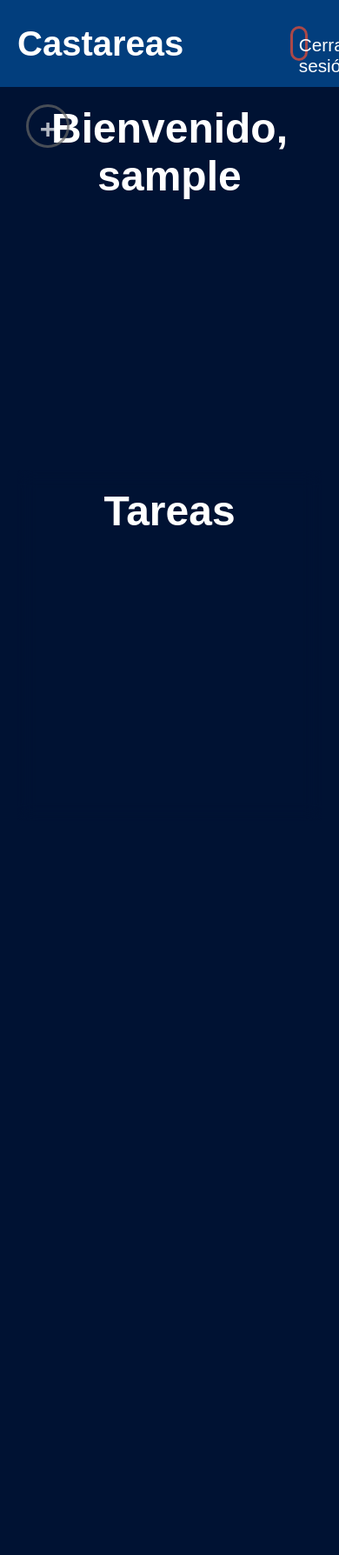
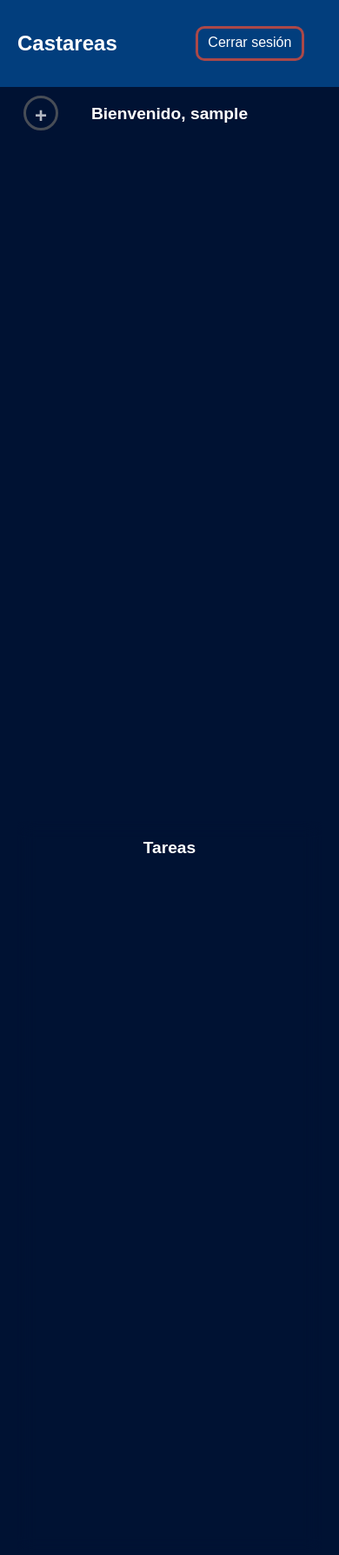
Before and after one commit to Diego17cp/Tasks-Manager, a PHP site: page / in a window 390 px wide; the page is wider, and only the part inside the window is pictured. Shown: that part at 87% size. Before the commit the page ends 604 px from the top of that part, so only its background shows below. Run offline with PHP 8.4, Linux system fonts and the light colour scheme; the visitor is signed in with stand-in values (Sample User, id 1); data that the repository does not hold is empty.

Commit message:
responsive fixed

```diff
--- a/Vista/index.php
+++ b/Vista/index.php
@@ -45,7 +45,7 @@
     <div class="container">
         <?php if (isset($_SESSION['usuarioid'])): ?>
         <div class="forms">
-            <h1>Bienvenido, <?php echo $_SESSION['username']; ?></h1>
+            <h1 class="title-welcome">Bienvenido, <?php echo $_SESSION['username']; ?></h1>
             <button onclick="showAddForm()" class="btnAdd">+</button>
             <div id="addForm" class="hidden">
                 <div class="title">
@@ -84,7 +84,7 @@
             </div>
         </div>
         <div class="info">
-            <h2>Tareas</h2>
+            <h2 class="title-tasks">Tareas</h2>
             <div id="taskContainer">
                 <?php foreach ($tareas as $tarea): ?>
                     <div id="task-<?php echo $tarea['tareaid']; ?>" class="task <?php echo $tarea['estado'] === 'Completada' ? 'completed' : ''; ?>">
@@ -118,7 +118,7 @@
         </div>
         <?php else: ?>
             <div class="container-bienvenida">
-                <h1 class="title bienvenida">Bienvenido a Castareas</h1>
+                <h1 class="title-bienvenida">Bienvenido a Castareas</h1>
                 <p class="subtitle">Un proyecto para organizar tus tareas, todo desde la misma página. <br>
                     Crea, Edita y puedes controlar cuando ya estén completadas. <br><br>
                     Por favor, inicia sesión para acceder a todas las funcionalidades.</p>
--- a/Vista/style.css
+++ b/Vista/style.css
@@ -93,10 +94,6 @@ html, body{
     color: #fff;
     backdrop-filter: blur(10px);
 }
-.info h2{
-    font-size: 3rem;
-    text-align: center;
-}
 .task{
     overflow: hidden;
     margin-bottom: 10px;
@@ -144,7 +141,7 @@ html, body{
     height: 100%;
     width: 100%;
 }
-.forms h1{
+.title-welcome, .title-tasks{
     font-size: 3rem;
     text-align: center;
     color: var(--color-secundario);
@@ -443,3 +423,127 @@ textarea {
 .subtitle br {
     margin-bottom: 10px;
 }
+
+/* Cambios para github */
+
+@media only screen and (max-width: 1280px) {
+    .botonesNav{
+        width: 30%;
+    }
+    .title-welcome, .title-tasks{
+        font-size: 2.7rem;
+    }
+}
+@media only screen and (max-width: 1125px) {
+    .title-welcome, .title-tasks{
+        font-size: 2.3rem;
+    }
+}
+@media only screen and (max-width: 665px) {
+    .botonesNav{
+        width: 50%;
+    }
+    .btnNav{
+        font-size: 1rem;
+    }
+    .title-bienvenida{
+        font-size: 3rem;
+    }
+    .subtitle{
+        font-size: 1rem;
+    }
+    .title-welcome, .title-tasks{
+        font-size: 2rem;
+    }
+    .forms, .info{
+        height: 100vh;
+    }
+}
+@media only screen and (max-width: 510px) {
+    .logo{
+        font-size: 2rem;
+    }
+    .title-welcome, .title-tasks{
+        font-size: 1.4rem;
+    }
+    #addForm, #editForm{
+        width: 95%;
+    }
+    .title{
+        font-size: 1.5rem;
+    }
+    #addTaskForm label, #editTaskForm label{
+        font-size: 1rem;
+    }
+    #addTaskForm input, #updateTaskForm input{
+        height: 30px;
+        font-size: 1rem;
+    }
+    #addTaskForm button, #updateTaskForm button{
+        height: 40px;
+        font-size: 1rem;
+    }
+    textarea{
+        font-size: 1rem;
+    }
+    .btnAdd{
+        font-size: 1.5rem;
+        height: 40px;
+        width: 40px;
+        top: 10px;
+        left: 7px;
+        text-align: center;
+        line-height: 40px;
+    }
+    .task h3{
+        font-size: 1.5rem;
+        margin:10px auto;
+    }
+    .task p{
+        font-size: 1rem;
+        text-align: center;
+    }
+    .eliminar{
+        top: 10px;
+        right: 10px;
+    }
+    .accion{
+        right: 5px;
+        gap: 5px;
+        bottom: 0;
+    }
+    .btn-complete, .btn-editar, .btn-pdf{
+        font-size: 1.2rem;
+    }
+}
+@media only screen and (max-width: 425px) {
+    .logo{
+        font-size: 1.7rem;
+    }
+    .title-welcome, .title-tasks{
+        font-size: 1.2rem;
+    }
+    .task p{
+        text-align: left;
+        font-size: .8rem;
+    }
+}
+@media only screen and (max-width: 400px) {
+    .logo{
+        font-size: 1.5rem;
+    }
+    .botonesNav{
+        width: 70%;
+    }
+}
+@media only screen and (max-width: 385px) {
+    .logo{
+        font-size: 1.2rem;
+    }
+    .botonesNav{
+        width: 80%;
+    }
+    .btnNav{
+        font-size: .8rem;
+    }
+}
```
Also changed, not shown: other parts of Vista/style.css (+19 -35 lines).
